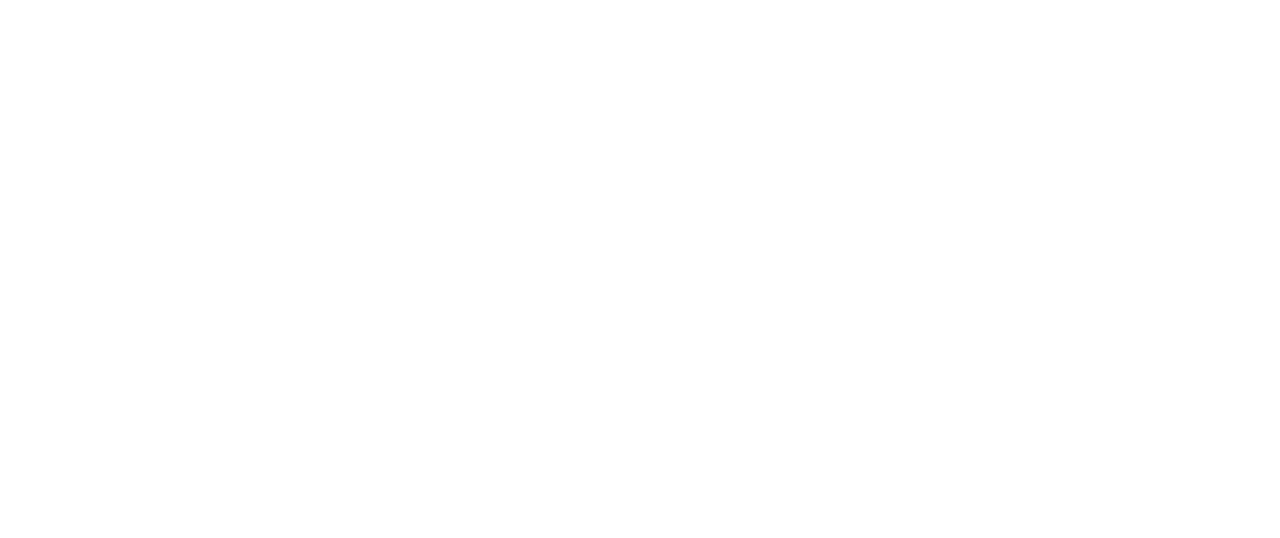
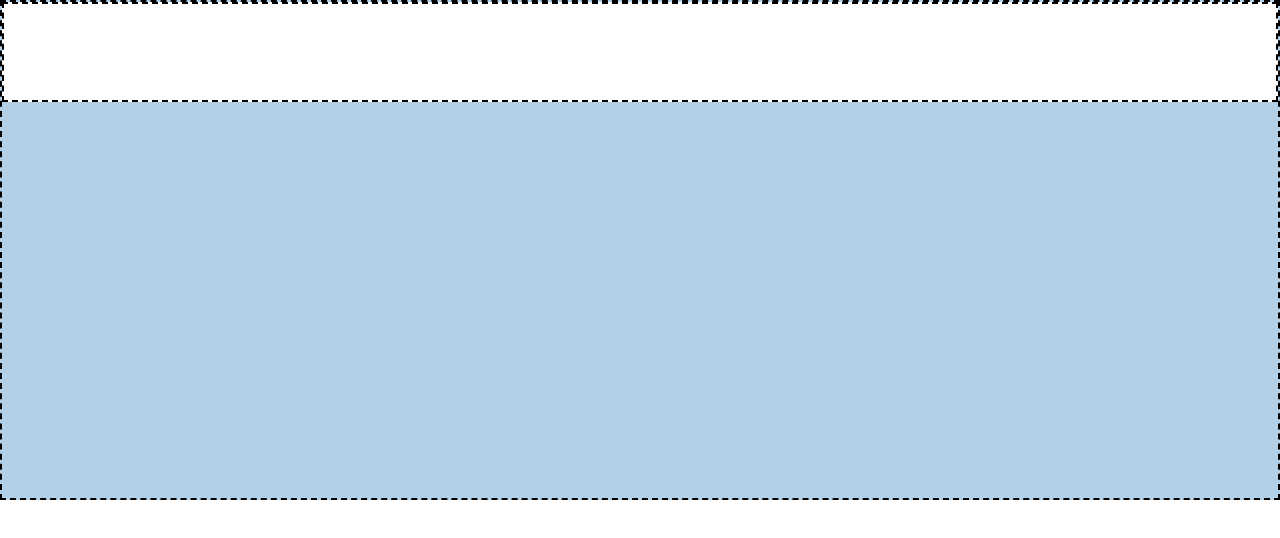
Before and after one commit to FrancescoSisti/htmlcss-dropbox, a plain HTML site: page index.html in a window 1280 px wide. Drawn offline with Linux system fonts and the light colour scheme.

Commit message:
added initial nav and header

```diff
--- a/index.html
+++ b/index.html
@@ -19,7 +19,11 @@
 </head>
 
 <body>
+    <header>
+        <nav class="nav flex"></nav>
+        <div class="container"></div>
 
+    </header>
 </body>
 
 </html>
--- a/style/style.css
+++ b/style/style.css
@@ -10,7 +10,25 @@ body {
     font-family: "Open Sans", sans-serif;
 }
 
+/* Utils */
+.flex {
+    display: flex;
+}
 
+header {
+    background-color: rgb(180, 208, 231);
+    min-height: 500px;
+    border: 2px dashed black;
+}
 
+.container {
+    max-width: 1200px;
+    margin: 0 auto;
+}
 
-/* Utils */
+/* Navbar */
+.nav {
+    min-height: 100px;
+    border: 2px dashed black;
+    background-color: white;
+}
```
